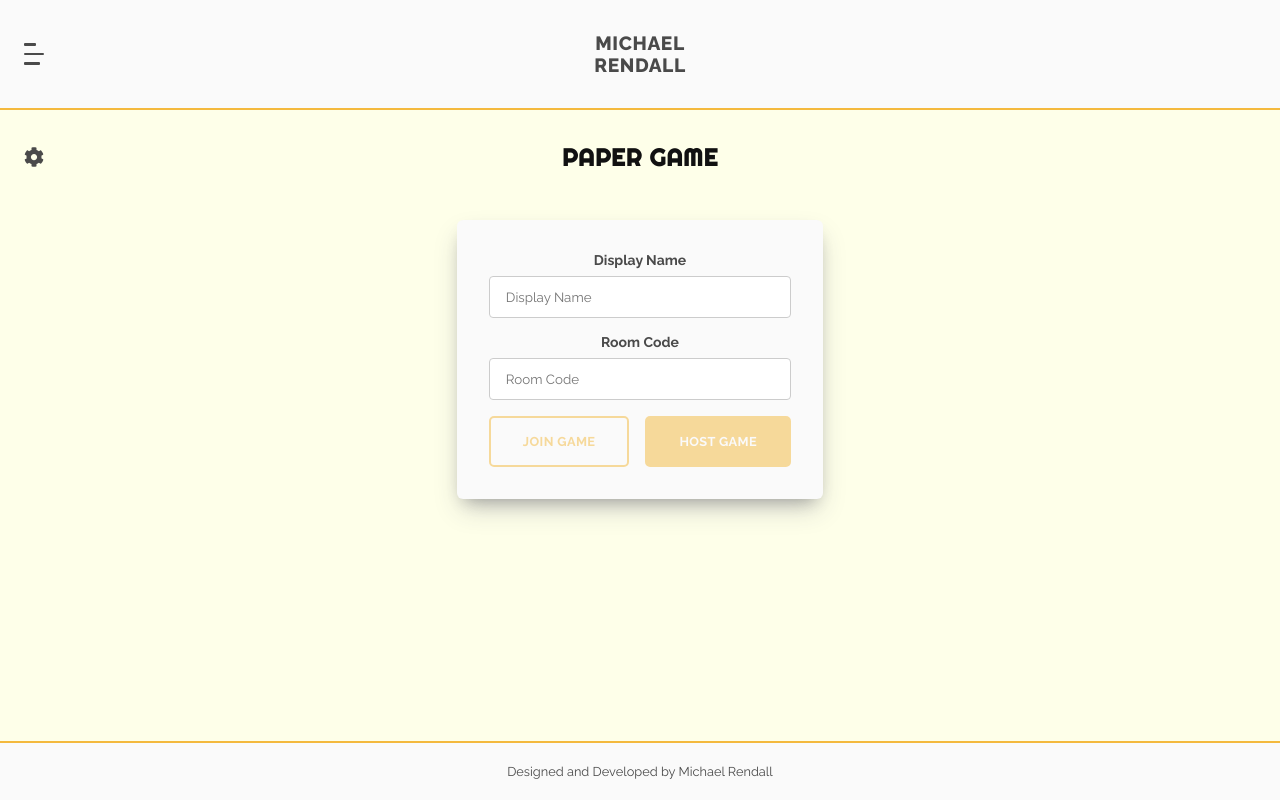
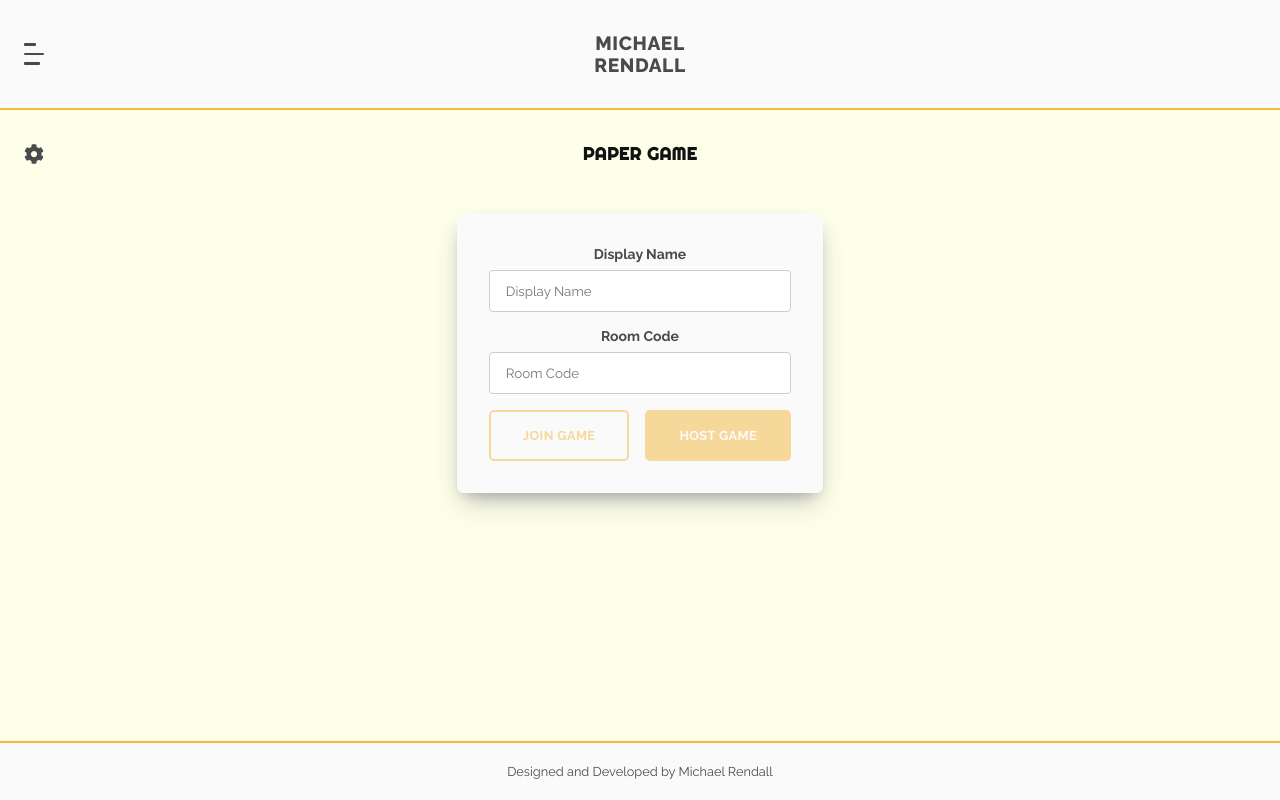
Before and after one commit to MichaelRendall/personal, a React (Create React App) app: page /paper-game in a window 1280 px wide. Built offline with nearby package versions, Linux system fonts and the light colour scheme; no server answers.

Commit message:
lowered h1 font-size

```diff
--- a/src/components/paperGame/Game.tsx
+++ b/src/components/paperGame/Game.tsx
@@ -34,6 +34,7 @@ const Game: React.FC<GameProps> = (props) => {
       setData(data);
     });
     props.socket!.on("leave-game", (data) => {
+      console.log("a user left!");
       setData(data);
     });
   }, [setData, props.socket]);
--- a/src/index.scss
+++ b/src/index.scss
@@ -52,7 +52,7 @@ h3 {
 h1 {
   font-family: "Righteous", sans-serif;
   color: $black;
-  font-size: 1.5rem;
+  font-size: 1.1rem;
   padding: 0;
   letter-spacing: $letter-spacing;
 }
```
